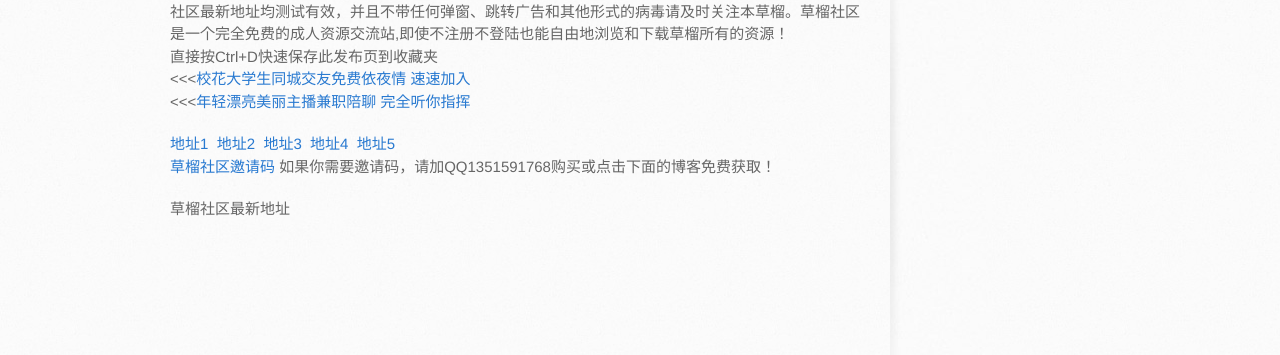
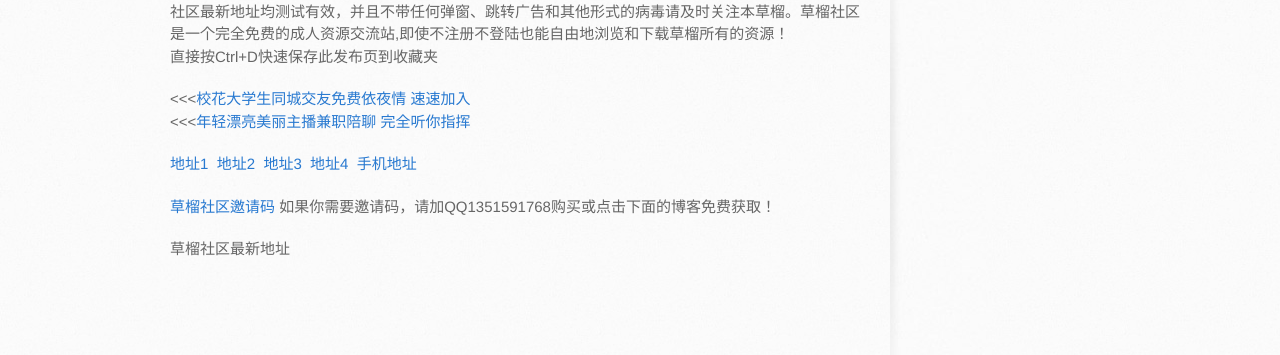
Before and after one commit to caoliu47/caoliu47.github.io, a plain HTML site: page index.html in a window 1280 px wide. Shown: the part 317-672 px from the top of the page. Drawn offline with Linux system fonts and the light colour scheme.

Commit message:
Update index.html

```diff
--- a/index.html
+++ b/index.html
@@ -13,7 +13,7 @@
     <script src="//html5shiv.googlecode.com/svn/trunk/html5.js"></script>
     <![endif]-->
 
-    <title>草榴社区 by caoliu47</title>
+    <title>草榴社区 草榴社区邀请码</title>
   </head>
 
   <body>
@@ -30,7 +30,7 @@
         <section id="main-content">
           <h1>
 <a id="caoliu47githubio" class="anchor" href="#caoliu47githubio" aria-hidden="true"><span aria-hidden="true" class="octicon octicon-link"></span></a>caoliu47.github.io</h1>
-<a href="http://caoliu47.github.io">草榴社区</a> 真正网址，草榴，caoliu，草榴社区网，草榴社区主论坛，将不定期发放草榴社区邀请码，草榴社区最新地址均测试有效，并且不带任何弹窗、跳转广告和其他形式的病毒请及时关注本草榴。草榴社区是一个完全免费的成人资源交流站,即使不注册不登陆也能自由地浏览和下载草榴所有的资源！<br />直接按Ctrl+D快速保存此发布页到收藏夹<br /><p><<<<a href="http://adf.ly/O2e9j">校花大学生同城交友免费依夜情 速速加入</a><br /><<<<a href="http://adf.ly/O2eYa">年轻漂亮美丽主播兼职陪聊 完全听你指挥</a><br /></p><a href="http://adf.ly/Lu5yj">地址1</a> &nbsp;<a href="http://adf.ly/Lu5SE">地址2</a> &nbsp;<a href="http://adf.ly/Lu5qn">地址3</a> &nbsp;<a href="http://adf.ly/Lu5ji">地址4</a> &nbsp;<a href="http://caoliu.uk.to/index.php">地址5</a> &nbsp;<br /><p><a href="http://caoliu47.github.io/">草榴社区邀请码</a> 如果你需要邀请码，请加QQ1351591768购买或点击下面的博客免费获取！</p>
+<a href="http://caoliu47.github.io">草榴社区</a> 真正网址，草榴，caoliu，草榴社区网，草榴社区主论坛，将不定期发放草榴社区邀请码，草榴社区最新地址均测试有效，并且不带任何弹窗、跳转广告和其他形式的病毒请及时关注本草榴。草榴社区是一个完全免费的成人资源交流站,即使不注册不登陆也能自由地浏览和下载草榴所有的资源！<br /><p>直接按Ctrl+D快速保存此发布页到收藏夹<br /></p><p><<<<a href="http://adf.ly/O2e9j">校花大学生同城交友免费依夜情 速速加入</a><br /><<<<a href="http://adf.ly/O2eYa">年轻漂亮美丽主播兼职陪聊 完全听你指挥</a><br /></p><p><a href="http://adf.ly/Lu5yj">地址1</a> &nbsp;<a href="http://adf.ly/Lu5SE">地址2</a> &nbsp;<a href="http://adf.ly/Lu5qn">地址3</a> &nbsp;<a href="http://adf.ly/Lu5ji">地址4</a> &nbsp;<a href="http://caoliu.uk.to/index.php">手机地址</a> &nbsp;<br /></p><p><a href="http://caoliu47.github.io/">草榴社区邀请码</a> 如果你需要邀请码，请加QQ1351591768购买或点击下面的博客免费获取！</p>
 <p>草榴社区最新地址</p>
         </section>
 
```
